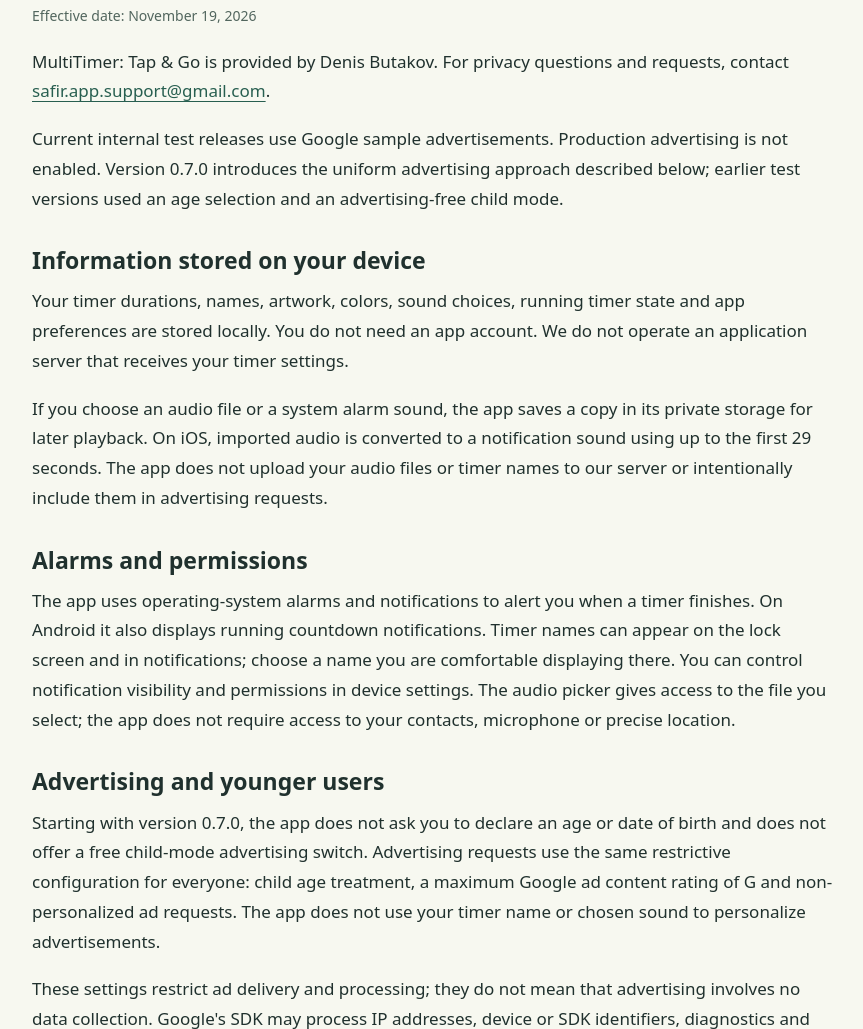
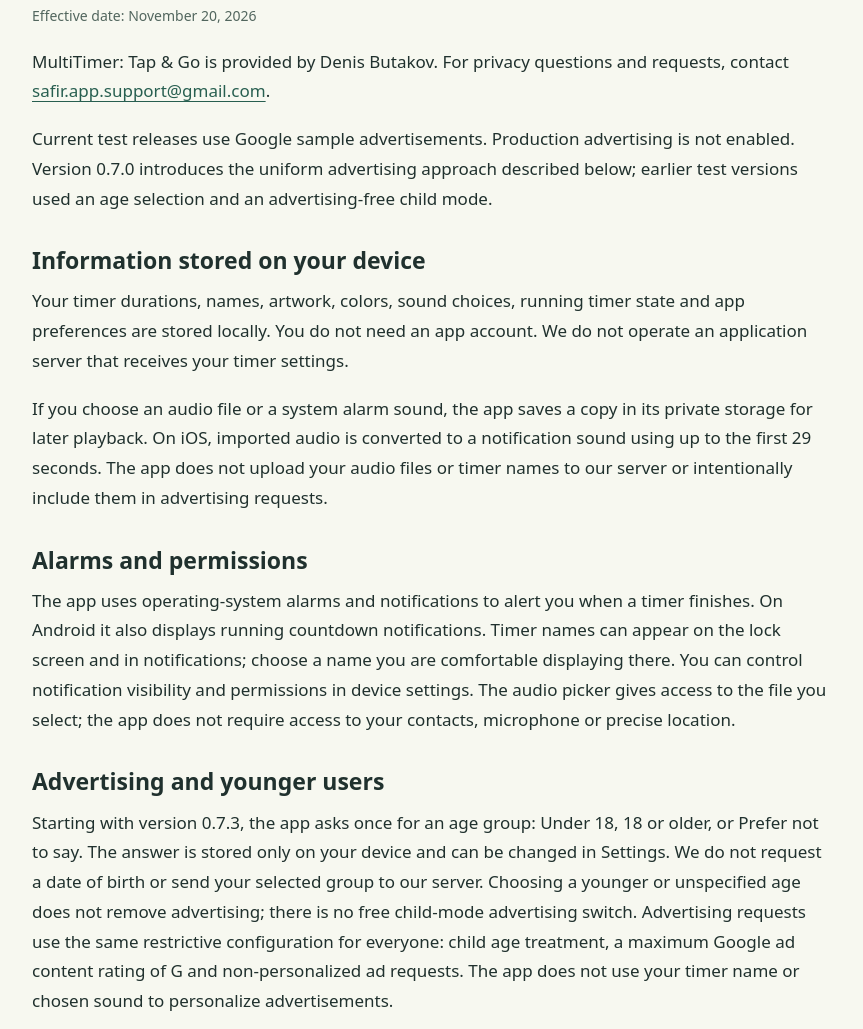
Before and after one commit to clvn77/clvn77.github.io, a plain HTML site: page multitimer/privacy.html in a window 1280 px wide. Shown: the part 279-1308 px from the top of the page, without its empty margins (207-1070 px from the left). Drawn offline with Linux system fonts and the light colour scheme.

Commit message:
Describe restored local age selection in MultiTimer 0.7.3

```diff
--- a/multitimer/privacy.html
+++ b/multitimer/privacy.html
@@ -1,18 +1,18 @@
 <!doctype html>
-<html lang="en"><head><meta charset="utf-8"><meta name="viewport" content="width=device-width, initial-scale=1"><meta name="description" content="Official support and privacy information for MultiTimer: Tap &amp; Go by Denis Butakov."><title>Privacy Policy | MultiTimer: Tap &amp; Go</title><link rel="stylesheet" href="../style.css"></head><body><a class="skip" href="#main">Skip to content</a><header><a class="brand" href="index.html">MultiTimer<span class="tagline">Tap &amp; Go</span></a><nav aria-label="Main navigation"><a href="index.html">Support</a><a href="privacy.html" aria-current="page">Privacy</a><a href="delete-data.html">Your data</a></nav></header><main id="main"><h1>Privacy Policy</h1><p class="date">Effective date: November 19, 2026</p><p>MultiTimer: Tap &amp; Go is provided by Denis Butakov. For privacy questions and requests, contact <a href="mailto:safir.app.support@gmail.com?subject=MultiTimer%20privacy">safir.app.support@gmail.com</a>.</p>
-<p class="notice">Current internal test releases use Google sample advertisements. Production advertising is not enabled. Version 0.7.0 introduces the uniform advertising approach described below; earlier test versions used an age selection and an advertising-free child mode.</p>
+<html lang="en"><head><meta charset="utf-8"><meta name="viewport" content="width=device-width, initial-scale=1"><meta name="description" content="Official support and privacy information for MultiTimer: Tap &amp; Go by Denis Butakov."><title>Privacy Policy | MultiTimer: Tap &amp; Go</title><link rel="stylesheet" href="../style.css"></head><body><a class="skip" href="#main">Skip to content</a><header><a class="brand" href="index.html">MultiTimer<span class="tagline">Tap &amp; Go</span></a><nav aria-label="Main navigation"><a href="index.html">Support</a><a href="privacy.html" aria-current="page">Privacy</a><a href="delete-data.html">Your data</a></nav></header><main id="main"><h1>Privacy Policy</h1><p class="date">Effective date: November 20, 2026</p><p>MultiTimer: Tap &amp; Go is provided by Denis Butakov. For privacy questions and requests, contact <a href="mailto:safir.app.support@gmail.com?subject=MultiTimer%20privacy">safir.app.support@gmail.com</a>.</p>
+<p class="notice">Current test releases use Google sample advertisements. Production advertising is not enabled. Version 0.7.0 introduces the uniform advertising approach described below; earlier test versions used an age selection and an advertising-free child mode.</p>
 <h2>Information stored on your device</h2>
 <p>Your timer durations, names, artwork, colors, sound choices, running timer state and app preferences are stored locally. You do not need an app account. We do not operate an application server that receives your timer settings.</p>
 <p>If you choose an audio file or a system alarm sound, the app saves a copy in its private storage for later playback. On iOS, imported audio is converted to a notification sound using up to the first 29 seconds. The app does not upload your audio files or timer names to our server or intentionally include them in advertising requests.</p>
 <h2>Alarms and permissions</h2>
 <p>The app uses operating-system alarms and notifications to alert you when a timer finishes. On Android it also displays running countdown notifications. Timer names can appear on the lock screen and in notifications; choose a name you are comfortable displaying there. You can control notification visibility and permissions in device settings. The audio picker gives access to the file you select; the app does not require access to your contacts, microphone or precise location.</p>
 <h2>Advertising and younger users</h2>
-<p>Starting with version 0.7.0, the app does not ask you to declare an age or date of birth and does not offer a free child-mode advertising switch. Advertising requests use the same restrictive configuration for everyone: child age treatment, a maximum Google ad content rating of G and non-personalized ad requests. The app does not use your timer name or chosen sound to personalize advertisements.</p>
+<p>Starting with version 0.7.3, the app asks once for an age group: Under 18, 18 or older, or Prefer not to say. The answer is stored only on your device and can be changed in Settings. We do not request a date of birth or send your selected group to our server. Choosing a younger or unspecified age does not remove advertising; there is no free child-mode advertising switch. Advertising requests use the same restrictive configuration for everyone: child age treatment, a maximum Google ad content rating of G and non-personalized ad requests. The app does not use your timer name or chosen sound to personalize advertisements.</p>
 <p>These settings restrict ad delivery and processing; they do not mean that advertising involves no data collection. Google's SDK may process IP addresses, device or SDK identifiers, diagnostics and interactions with advertisements for delivery, measurement, reliability and fraud prevention. The integration removes Android advertising-ID permissions and does not request Apple's tracking authorization; other SDK identifiers may still be used.</p>
 <p>The home screen can display a banner. A dismissible advertising break may appear when entering customization, subject to availability and frequency limits. Advertising is not shown over a completion alarm, and an unavailable advertisement does not prevent using the timers.</p>
 <p>See <a href="https://policies.google.com/privacy">Google's Privacy Policy</a> and <a href="https://policies.google.com/technologies/partner-sites">how Google uses information from apps that use its services</a>. Where required and available, Settings offers Privacy choices for Google's privacy controls. Third-party SDKs may continue processing work already started during the current app session.</p>
 <h2>Purchases</h2>
-<p>The app is adding an optional one-time purchase to remove banner advertisements and advertising breaks. It is not a subscription. Availability and the displayed local price are provided by the App Store or Google Play. Payment processing and purchase history are managed by the store; we do not receive your payment-card details.</p>
+<p>The app offers an optional one-time purchase to remove banner advertisements and advertising breaks. It is not a subscription. Availability and the displayed local price are provided by the App Store or Google Play. Payment processing and purchase history are managed by the store; we do not receive your payment-card details.</p>
 <p>The app processes product and transaction identifiers, purchase status and store verification information to validate ownership and restore purchases. Android stores signed purchase verification information locally and checks store ownership when the store is available. iOS checks verified StoreKit entitlements. No purchase-verification application server is operated by us. Removing local app data does not cancel store ownership; use Restore purchases with the original store account.</p>
 <h2>Your choices and deletion</h2>
 <p>Use device settings to manage alarms, notifications and lock-screen information. Privacy choices is available when required by the advertising service. Timers remain usable when advertising or the store is unavailable.</p>
```
